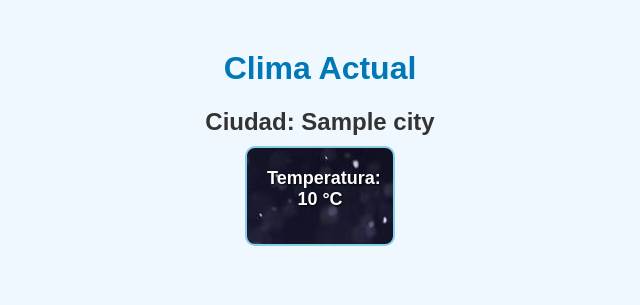
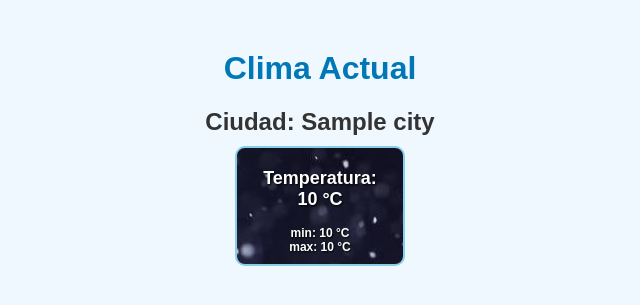
Before and after one commit to EstebanGranja/APIs, a Flask app: template Weather API/templates/clima.html in a window 1280 px wide. Shown: the top 305 px of the page, without its empty margins (320-960 px from the left). Run offline with Flask 3, Linux system fonts and the light colour scheme; the template is opened without the code that fills it: most values are stand-ins (such as "Sample title", 1, 10 or a date in 2020).

Commit message:
using more weather data

```diff
--- a/Weather API/app.py
+++ b/Weather API/app.py
@@ -25,18 +25,25 @@ def obtener_clima():
     else:
         print(f"Latitud: {lat}, Longitud: {lon}")
 
-    url = f"http://api.openweathermap.org/data/2.5/weather?lat={lat}&lon={lon}&exclude=minutely,hourly,alerts&units=metric&appid={API_KEY}"
+    current_weather = f"http://api.openweathermap.org/data/2.5/weather?lat={lat}&lon={lon}&exclude=minutely,hourly,alerts&units=metric&appid={API_KEY}"
+    forecast = f"api.openweathermap.org/data/2.5/forecast?lat={lat}&lon={lon}&appid={API_KEY}"
 
-    response = requests.get(url)
+
+    response = requests.get(current_weather)
     data = response.json()
     print(data)
 
     ciudad = data['name']
     temperatura = data['main']['temp']
+    temp_min = data['main']['temp_min']
+    temp_max = data['main']['temp_max']
     nubes = data['clouds']['all']
     humedad = data['main']['humidity']
+    desc = data['weather'][0]['description']
 
-    return render_template('clima.html', temp=temperatura, city=ciudad, clouds=nubes, hum=humedad)
+
+
+    return render_template('clima.html', temp=temperatura, temp_min=temp_min, temp_max=temp_max, city=ciudad, clouds=nubes, hum=humedad, desc=desc)
 
 
 if __name__ == '__main__':
--- a/Weather API/static/css/styles.css
+++ b/Weather API/static/css/styles.css
@@ -12,6 +12,30 @@ body {
     margin-bottom: 10px;
 }
 
+.low_clouds span, .mid_clouds span, .high_clouds span {
+    display: flex;
+    justify-content: center;
+    align-items: center;
+    font-size: 14px;
+    padding: 5px;
+    border-radius: 5px;
+    margin: auto 0;
+    margin-left: 20px;
+    width: fit-content;
+    height: 100%;
+}
+
+.temp_range {
+    font-size: 12px;
+    position: absolute;
+    bottom: 10px;
+    left: 50%;
+    transform: translateX(-50%);
+    width: 100%;
+    text-align: center;
+    color: #ffffff;
+}
+
 .low_temp, .mid_temp, .high_temp,
 .low_clouds, .mid_clouds, .high_clouds,
 .low_hum, .mid_hum, .high_hum {
@@ -20,10 +44,10 @@ body {
     display: inline-block;
     font-size: 18px;
     font-weight: bold;
-    width: 150px;
+    width: 170px;
     background-size: contain;
     background-repeat: no-repeat;
-    height: 100px;
+    height: 120px;
     color: white;
     text-align: center;
     position: relative;
--- a/Weather API/templates/clima.html
+++ b/Weather API/templates/clima.html
@@ -11,20 +11,27 @@
         <h1>Clima Actual</h1>
         <div class="city">Ciudad: {{ city }}</div>
         {% if temp < 13 %}
-            <div class="low_temp" style="background-image: url('../static/images/cold.jpg');">Temperatura: <span>{{ temp }} °C</span></div>
+            <div class="low_temp" style="background-image: url('../static/images/cold.jpg');">Temperatura: <span>{{ temp }} °C</span>
+            <div class="temp_range">min: {{ temp_min }} °C<br>max: {{ temp_max }} °C</div>
+            </div>
         {% elif temp >= 13 and temp < 24 %}
-            <div class="mid_temp" style="background-image: url('../static/images/mild.jpg');">Temperatura: <span>{{ temp }} °C</span></div>
+            <div class="mid_temp" style="background-image: url('../static/images/mild.jpg');">Temperatura: <span>{{ temp }} °C</span>
+            <div class="temp_range">min: {{ temp_min }} °C<br>max: {{ temp_max }} °C</div>
+            </div>
         {% elif temp >= 25 %}
-            <div class="high_temp" style="background-image: url('../static/images/hot.jpg');">Temperatura: <span>{{ temp }} °C</span></div>
+            <div class="high_temp" style="background-image: url('../static/images/hot.jpg');">Temperatura: <span>{{ temp }} °C</span>
+            <div class="temp_range">min: {{ temp_min }} °C<br>max: {{ temp_max }} °C</div>
+            </div>
         {% endif %}
 
         {% if clouds < 30 %}
-            <div class="low_clouds" style="background-image: url('../static/images/low_clouds.jpg');">Nubosidad: <br>{{ clouds }}%</div>
+            <div class="low_clouds" style="background-image: url('../static/images/low_clouds.jpg');">Nubosidad: {{ clouds }}%<br><span>{{ desc }}</span></div>
         {% elif clouds >= 30 and clouds < 70 %}
-            <div class="mid_clouds" style="background-image: url('../static/images/mid_clouds.jpg');">Nubosidad: <br>{{ clouds }}%</div>
+            <div class="mid_clouds" style="background-image: url('../static/images/mid_clouds.jpg');">Nubosidad: {{ clouds }}%<br><br>{{ desc }}</div>
         {% elif clouds >= 70 %}
-            <div class="high_clouds" style="background-image: url('../static/images/high_clouds.jpg');">Nubosidad: <br>{{ clouds }}%</div>
+            <div class="high_clouds" style="background-image: url('../static/images/high_clouds.jpg');">Nubosidad: {{ clouds }}%<br><br>{{ desc }}</div>
         {% endif %}
+
 
         {% if hum < 30 %}
             <div class="low_hum">Humedad: {{ hum }}%</div>
```
